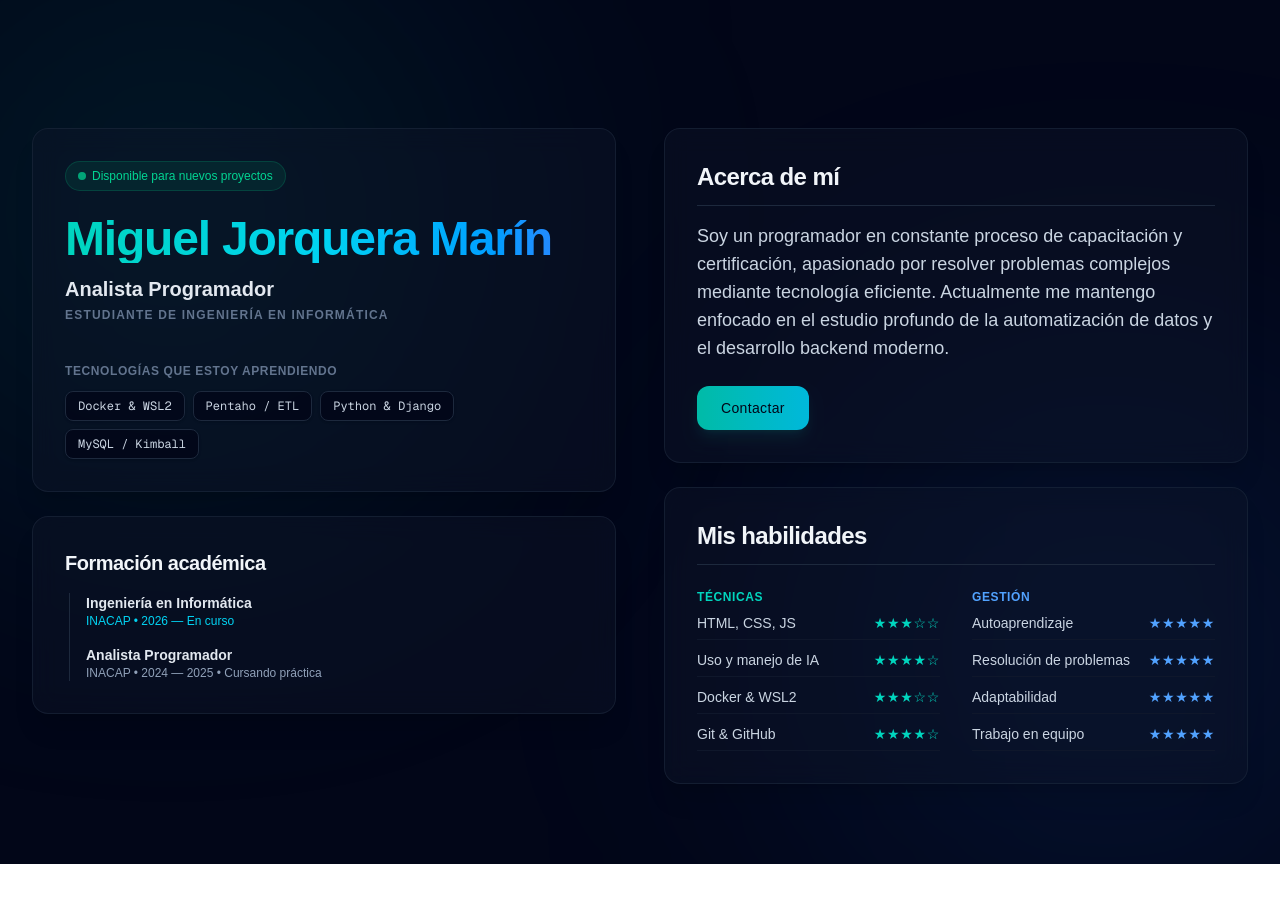
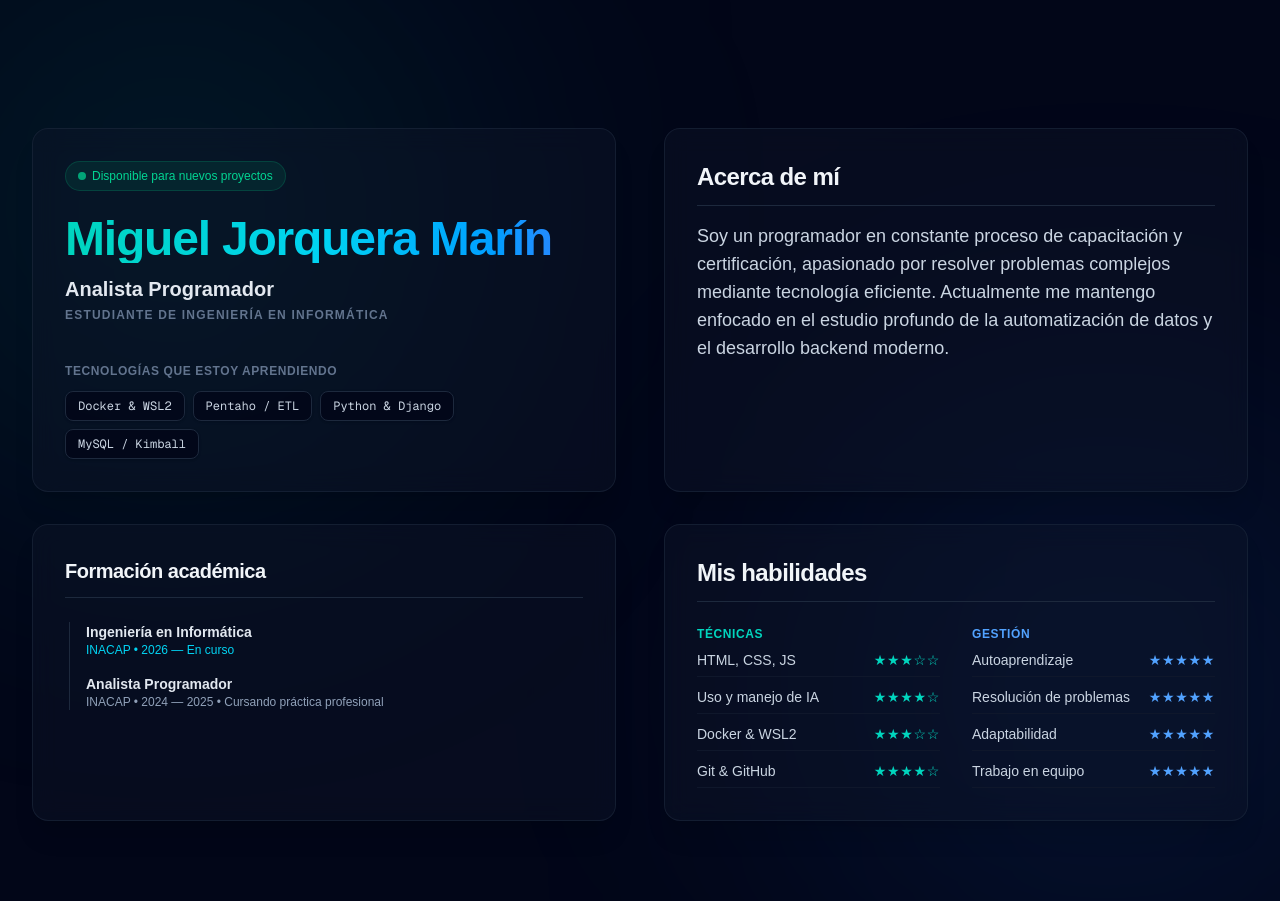
Before and after one commit to Mikhassdev/mi-cv-web, a Next.js app: page / in a window 1280 px wide. Before the commit the page ends 864 px from the top, so only its background shows below. Built offline with nearby package versions, Linux system fonts and the light colour scheme.

Commit message:
Sexto commit: Se elimina boton de contacto, y se agrega formato ordenado a las tarjetas

```diff
--- a/src/app/page.js
+++ b/src/app/page.js
@@ -6,15 +6,15 @@ export default function Home() {
       <div className="absolute top-[-10%] left-[-10%] w-[600px] h-[600px] bg-teal-500/10 rounded-full blur-[140px] pointer-events-none" />
       <div className="absolute bottom-[-10%] right-[-10%] w-[600px] h-[600px] bg-blue-500/10 rounded-full blur-[140px] pointer-events-none" />
 
-      {/* Contenedor Principal: Ocupa todo el ancho de la pantalla y se divide en 2 Columnas */}
-      <section className="max-w-[100vw] w-full z-10 grid grid-cols-1 md:grid-cols-2 gap-y-8 md:gap-x-12 items-stretch text-left md:mt-12">
+      {/* Contenedor Principal: Expandido a lo ancho */}
+      <div className="max-w-[100vw] w-full z-10 flex flex-col space-y-8 md:mt-12">
 
-        {/* COLUMNA IZQUIERDA: Agrupa Tarjeta de Identidad y Tarjeta de Estudios */}
-        <div className="flex flex-col space-y-6 md:sticky md:top-24 w-full">
+        {/* FILA 1: Identidad (Izquierda) + Acerca de mí (Derecha) */}
+        <section className="grid grid-cols-1 md:grid-cols-2 gap-y-8 md:gap-x-12 items-stretch text-left">
 
-          {/* TARJETA 1: Identidad y Tecnologías (Independiente) */}
-          <div className="bg-slate-900/40 backdrop-blur-md border border-slate-800/60 p-6 md:p-8 rounded-2xl shadow-xl flex flex-col space-y-6">
-
+          {/* TARJETA 1: Identidad y Tecnologías */}
+          <div className="bg-slate-900/40 backdrop-blur-md border border-slate-800/60 p-6 md:p-8 rounded-2xl shadow-xl flex flex-col justify-between space-y-6">
+            <div className="space-y-6">
               {/* Badge de disponibilidad */}
               <span className="self-start inline-flex items-center gap-1.5 px-3 py-1.5 rounded-full text-xs font-medium bg-emerald-500/10 text-emerald-400 border border-emerald-500/20">
                 <span className="w-2 h-2 rounded-full bg-emerald-400 animate-pulse" />
@@ -36,6 +36,7 @@ export default function Home() {
                   </p>
                 </div>
               </div>
+            </div>
 
             {/* Tags de Tecnologías Clave */}
             <div className="pt-4 space-y-2">
@@ -49,12 +50,33 @@ export default function Home() {
                 <span className="px-3 py-1.5 bg-slate-950/80 border border-slate-800 rounded-lg text-xs font-mono text-slate-300 shadow-sm">MySQL / Kimball</span>
               </div>
             </div>
+          </div>
 
-          </div> {/* Cierre Tarjeta 1 */}
+          {/* TARJETA 3: Acerca de Mí */}
+          <div className="bg-slate-900/40 backdrop-blur-md border border-slate-800/60 p-6 md:p-8 rounded-2xl shadow-xl text-slate-300 leading-relaxed flex flex-col justify-between">
+            <div>
+              <h3 className="text-2xl font-bold text-slate-100 tracking-tight border-b border-slate-800 pb-3">
+                Acerca de mí
+              </h3>
+              <p className="mt-4 text-base sm:text-lg text-slate-300">
+                Soy un programador en constante proceso de capacitación y certificación, apasionado por resolver problemas complejos mediante tecnología eficiente. Actualmente me mantengo enfocado en el estudio profundo de la automatización de datos y el desarrollo backend moderno.
+              </p>
+            </div>
 
-          {/* TARJETA 2: Formación Académica (Independiente) */}
-          <div className="bg-slate-900/40 backdrop-blur-md border border-slate-800/60 p-6 md:p-8 rounded-2xl shadow-xl">
-            <h3 className="text-xl font-bold text-slate-100 tracking-tight mb-4">
+            {/* Botón de acción rápido */}
+            <div className="pt-6">
+            </div>
+          </div>
+
+        </section>
+
+        {/* FILA 2: Formación Académica (Izquierda) + Habilidades (Derecha) */}
+        <section className="grid grid-cols-1 md:grid-cols-2 gap-y-8 md:gap-x-12 items-stretch text-left">
+
+          {/* TARJETA 2: Formación Académica */}
+          <div className="bg-slate-900/40 backdrop-blur-md border border-slate-800/60 p-6 md:p-8 rounded-2xl shadow-xl flex flex-col justify-between">
+            <div>
+              <h3 className="text-xl font-bold text-slate-100 tracking-tight border-b border-slate-800 pb-3 mb-6">
                 Formación académica
               </h3>
               <div className="space-y-4 relative border-l border-slate-800 pl-4 ml-1">
@@ -64,51 +86,23 @@ export default function Home() {
                 </div>
                 <div>
                   <h4 className="text-sm font-semibold text-slate-200">Analista Programador</h4>
-                <p className="text-xs text-slate-400 font-medium">INACAP • 2024 — 2025 • Cursando práctica</p>
+                  <p className="text-xs text-slate-400 font-medium">INACAP • 2024 — 2025 • Cursando práctica profesional</p>
                 </div>
               </div>
-          </div> {/* Cierre Tarjeta 2 */}
+            </div>
+          </div>
 
-        </div> {/* Cierre Contenedor Columna Izquierda */}
-
-
-        {/* COLUMNA DERECHA: Agrupa Tarjeta Acerca de Mí y Tarjeta de Habilidades */}
-        <div className="flex flex-col space-y-6 w-full">
-
-          {/* TARJETA 3: Acerca de Mí (Independiente) */}
-          <div className="bg-slate-900/40 backdrop-blur-md border border-slate-800/60 p-6 md:p-8 rounded-2xl shadow-xl text-slate-300 leading-relaxed">
-            <h3 className="text-2xl font-bold text-slate-100 tracking-tight border-b border-slate-800 pb-3">
-              Acerca de mí
-            </h3>
-
-            <p className="mt-4 text-base sm:text-lg text-slate-300">
-              Soy un programador en constante proceso de capacitación y certificación, apasionado por resolver problemas complejos mediante tecnología eficiente. Actualmente me mantengo enfocado en el estudio profundo de la automatización de datos y el desarrollo backend moderno.
-            </p>
-
-            {/* Botón de acción rápido */}
-            <div className="pt-6">
-              <a
-                href="#contacto"
-                className="inline-block px-6 py-3 rounded-xl font-medium bg-gradient-to-r from-teal-500 to-cyan-500 text-slate-950 hover:opacity-90 transition shadow-lg shadow-teal-500/10 text-sm tracking-wide"
-              >
-                Contactar
-              </a>
-            </div>
-          </div> {/* Cierre Tarjeta 3 */}
-
-          {/* TARJETA 4: Mis Habilidades (Independiente y Alineada) */}
-          <div className="bg-slate-900/40 backdrop-blur-md border border-slate-800/60 p-6 md:p-8 rounded-2xl shadow-xl text-slate-300 h-full flex flex-col justify-between">
+          {/* TARJETA 4: Mis Habilidades */}
+          <div className="bg-slate-900/40 backdrop-blur-md border border-slate-800/60 p-6 md:p-8 rounded-2xl shadow-xl text-slate-300 flex flex-col justify-between">
             <div>
               <h3 className="text-2xl font-bold text-slate-100 tracking-tight border-b border-slate-800 pb-3 mb-6">
                 Mis habilidades
               </h3>
 
               <div className="grid grid-cols-1 sm:grid-cols-2 gap-8 text-sm">
-
                 {/* Sub-columna Técnicas */}
                 <div className="space-y-3">
                   <h4 className="text-xs font-semibold text-teal-400 uppercase tracking-wider mb-2">Técnicas</h4>
-
                   <div className="space-y-2.5">
                     <div className="flex justify-between items-center border-b border-slate-900 pb-1.5">
                       <span className="text-slate-300">HTML, CSS, JS</span>
@@ -132,7 +126,6 @@ export default function Home() {
                 {/* Sub-columna Gestión */}
                 <div className="space-y-3">
                   <h4 className="text-xs font-semibold text-blue-400 uppercase tracking-wider mb-2">Gestión</h4>
-
                   <div className="space-y-2.5">
                     <div className="flex justify-between items-center border-b border-slate-900 pb-1.5">
                       <span className="text-slate-300">Autoaprendizaje</span>
@@ -152,14 +145,13 @@ export default function Home() {
                     </div>
                   </div>
                 </div>
+              </div>
+            </div>
+          </div>
+
+        </section>
 
       </div>
-            </div>
-          </div> {/* Cierre Tarjeta 4 */}
-
-        </div> {/* Cierre Contenedor Columna Derecha */}
-
-      </section>
     </main>
   );
 }
```
Lines whose indentation alone changed are shown as unchanged.
